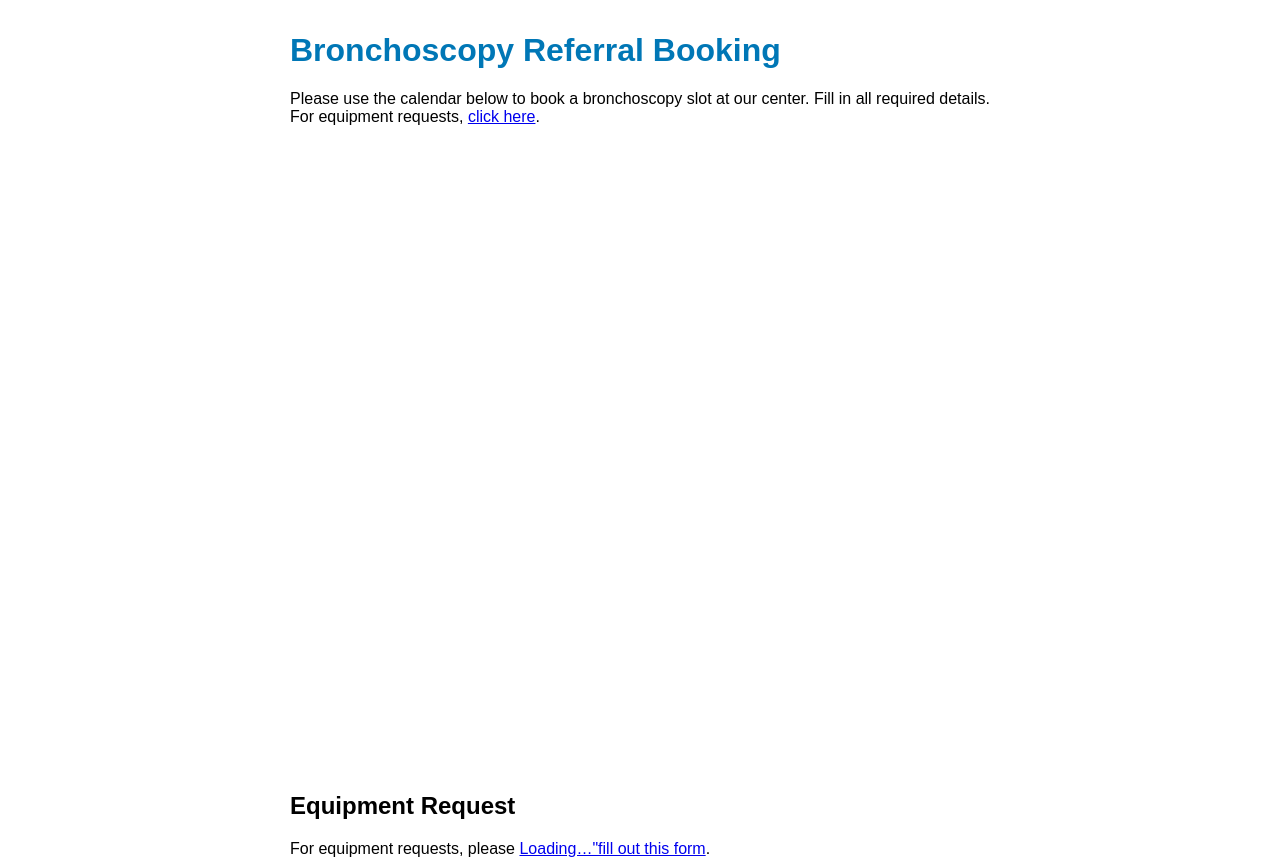
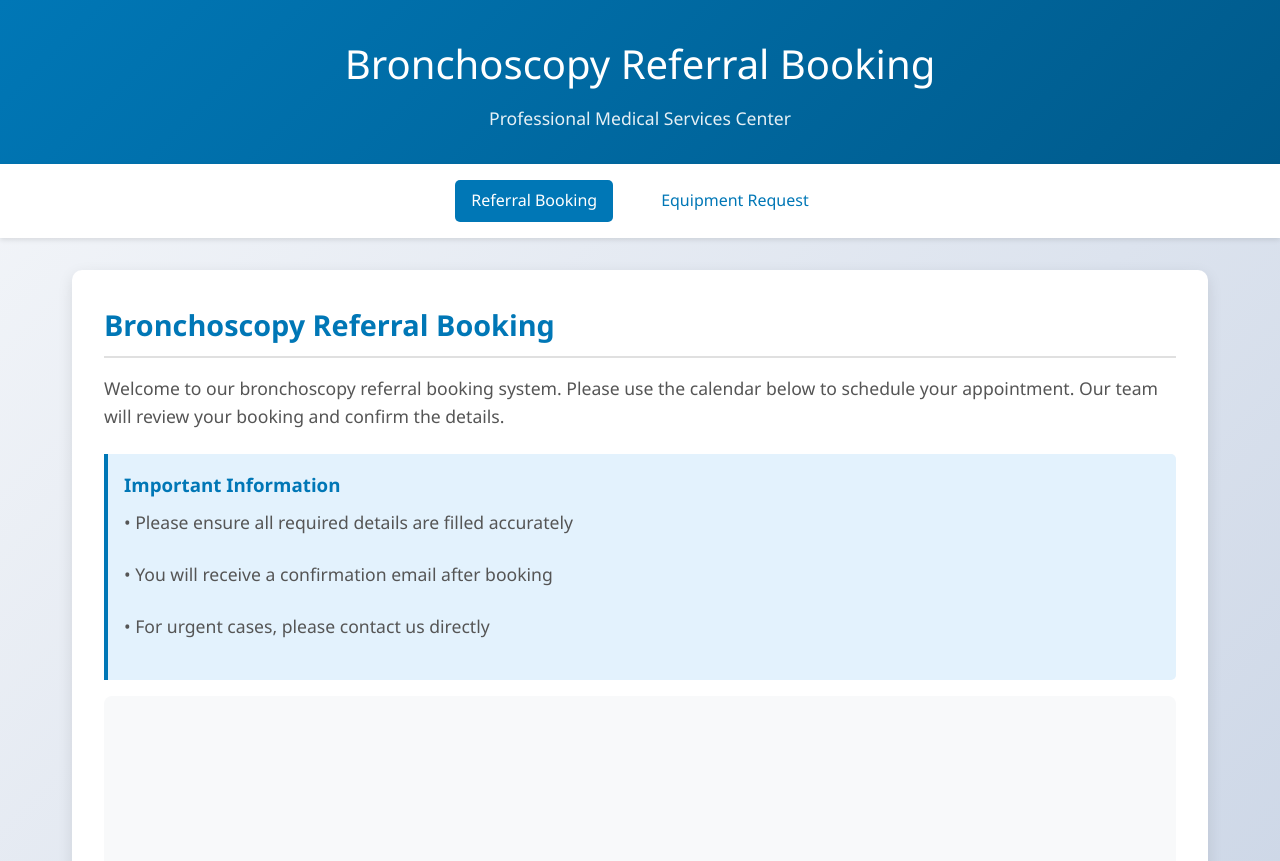
Before and after one commit to GitHubUser28/Bronchoscopy-Referral-Platform, a plain HTML site: page index.html in a window 1280 px wide. Shown: the top 861 px of the page. Drawn offline with Linux system fonts and the light colour scheme; a script that the page names is missing.

Commit message:
Update index.html

```diff
--- a/index.html
+++ b/index.html
@@ -5,25 +5,272 @@
   <title>Bronchoscopy Referral Booking</title>
   <meta name="viewport" content="width=device-width, initial-scale=1">
   <style>
-    body { font-family: Arial, sans-serif; margin: 2em; }
-    h1 { color: #0077b6; }
-    .container { max-width: 700px; margin: auto; }
+    * {
+      margin: 0;
+      padding: 0;
+      box-sizing: border-box;
+    }
+
+    body {
+      font-family: 'Segoe UI', Tahoma, Geneva, Verdana, sans-serif;
+      line-height: 1.6;
+      color: #333;
+      background: linear-gradient(135deg, #f5f7fa 0%, #c3cfe2 100%);
+      min-height: 100vh;
+    }
+
+    .header {
+      background: linear-gradient(135deg, #0077b6 0%, #005a8b 100%);
+      color: white;
+      padding: 2rem 0;
+      text-align: center;
+      box-shadow: 0 2px 10px rgba(0,0,0,0.1);
+    }
+
+    .header h1 {
+      font-size: 2.5rem;
+      margin-bottom: 0.5rem;
+      font-weight: 300;
+    }
+
+    .header p {
+      font-size: 1.1rem;
+      opacity: 0.9;
+    }
+
+    .nav {
+      background: white;
+      padding: 1rem 0;
+      box-shadow: 0 2px 5px rgba(0,0,0,0.1);
+      position: sticky;
+      top: 0;
+      z-index: 100;
+    }
+
+    .nav-container {
+      max-width: 1200px;
+      margin: 0 auto;
+      display: flex;
+      justify-content: center;
+      gap: 2rem;
+    }
+
+    .nav-link {
+      text-decoration: none;
+      color: #0077b6;
+      font-weight: 500;
+      padding: 0.5rem 1rem;
+      border-radius: 5px;
+      transition: all 0.3s ease;
+      cursor: pointer;
+    }
+
+    .nav-link:hover, .nav-link.active {
+      background: #0077b6;
+      color: white;
+    }
+
+    .container {
+      max-width: 1200px;
+      margin: 0 auto;
+      padding: 2rem;
+    }
+
+    .section {
+      background: white;
+      border-radius: 10px;
+      padding: 2rem;
+      margin-bottom: 2rem;
+      box-shadow: 0 5px 15px rgba(0,0,0,0.1);
+      transition: transform 0.3s ease;
+    }
+
+    .section:hover {
+      transform: translateY(-2px);
+    }
+
+    .section h2 {
+      color: #0077b6;
+      margin-bottom: 1rem;
+      font-size: 1.8rem;
+      border-bottom: 2px solid #e0e0e0;
+      padding-bottom: 0.5rem;
+    }
+
+    .section p {
+      margin-bottom: 1.5rem;
+      font-size: 1.1rem;
+      color: #555;
+    }
+
+    .calendly-container {
+      background: #f8f9fa;
+      border-radius: 8px;
+      padding: 1rem;
+      margin: 1rem 0;
+    }
+
+    .form-container {
+      background: #f8f9fa;
+      border-radius: 8px;
+      padding: 1rem;
+      margin: 1rem 0;
+      min-height: 600px;
+    }
+
+    .form-container iframe {
+      width: 100%;
+      height: 600px;
+      border: none;
+      border-radius: 5px;
+    }
+
+    .info-box {
+      background: #e3f2fd;
+      border-left: 4px solid #0077b6;
+      padding: 1rem;
+      margin: 1rem 0;
+      border-radius: 0 5px 5px 0;
+    }
+
+    .info-box h3 {
+      color: #0077b6;
+      margin-bottom: 0.5rem;
+    }
+
+    .hidden {
+      display: none;
+    }
+
+    .btn {
+      background: #0077b6;
+      color: white;
+      padding: 0.75rem 1.5rem;
+      border: none;
+      border-radius: 5px;
+      cursor: pointer;
+      font-size: 1rem;
+      transition: background 0.3s ease;
+      text-decoration: none;
+      display: inline-block;
+    }
+
+    .btn:hover {
+      background: #005a8b;
+    }
+
+    @media (max-width: 768px) {
+      .header h1 {
+        font-size: 2rem;
+      }
+
+      .nav-container {
+        flex-direction: column;
+        gap: 0.5rem;
+      }
+
+      .container {
+        padding: 1rem;
+      }
+
+      .section {
+        padding: 1.5rem;
+      }
+    }
   </style>
 </head>
 <body>
+  <div class="header">
+    <h1>Bronchoscopy Referral Booking</h1>
+    <p>Professional Medical Services Center</p>
+  </div>
+
+  <nav class="nav">
+    <div class="nav-container">
+      <a href="#booking" class="nav-link active" onclick="showSection('booking')">Referral Booking</a>
+      <a href="#equipment" class="nav-link" onclick="showSection('equipment')">Equipment Request</a>
+    </div>
+  </nav>
+
   <div class="container">
-    <h1>Bronchoscopy Referral Booking</h1>
+    <!-- Referral Booking Section -->
+    <div id="booking" class="section">
+      <h2>Bronchoscopy Referral Booking</h2>
       <p>
-      Please use the calendar below to book a bronchoscopy slot at our center. Fill in all required details.
-      For equipment requests, <a href="#equipment">click here</a>.
+        Welcome to our bronchoscopy referral booking system. Please use the calendar below to schedule your appointment.
+        Our team will review your booking and confirm the details.
       </p>
+
+      <div class="info-box">
+        <h3>Important Information</h3>
+        <p>• Please ensure all required details are filled accurately</p>
+        <p>• You will receive a confirmation email after booking</p>
+        <p>• For urgent cases, please contact us directly</p>
+      </div>
+
+      <div class="calendly-container">
         <!-- Calendly Inline Widget Begin -->
         <div class="calendly-inline-widget" data-url="https://calendly.com/kumar-aradhana/bronchoscopy-booking" style="min-width:320px;height:630px;"></div>
         <script type="text/javascript" src="https://assets.calendly.com/assets/external/widget.js" async></script>
         <!-- Calendly Inline Widget End -->
+      </div>
+    </div>
 
-    <h2 id="equipment">Equipment Request</h2>
-    <p>For equipment requests, please <a href="<iframe src="https://docs.google.com/forms/d/e/1FAIpQLSdBZ5jPwr5bZwqABwctfdqFpcRwaHPjl8uiqS-saxNyd_qyoA/viewform?embedded=true" width="640" height="1824" frameborder="0" marginheight="0" marginwidth="0">Loading…</iframe>"fill out this form</a>.</p>
+    <!-- Equipment Request Section -->
+    <div id="equipment" class="section hidden">
+      <h2>Equipment Request Form</h2>
+      <p>
+        Please use the form below to request specific equipment for your bronchoscopy procedure.
+        All requests will be reviewed and confirmed based on availability.
+      </p>
+
+      <div class="info-box">
+        <h3>Equipment Request Guidelines</h3>
+        <p>• Please specify the exact equipment needed</p>
+        <p>• Include any special requirements or specifications</p>
+        <p>• Requests should be submitted at least 48 hours in advance</p>
       </div>
+
+      <div class="form-container">
+        <iframe src="https://docs.google.com/forms/d/e/1FAIpQLSdBZ5jPwr5bZwqABwctfdqFpcRwaHPjl8uiqS-saxNyd_qyoA/viewform?embedded=true"
+                width="640" height="1824" frameborder="0" marginheight="0" marginwidth="0">
+          Loading…
+        </iframe>
+      </div>
+    </div>
+  </div>
+
+  <script>
+    function showSection(sectionId) {
+      // Hide all sections
+      const sections = document.querySelectorAll('.section');
+      sections.forEach(section => {
+        section.classList.add('hidden');
+      });
+
+      // Show the selected section
+      const selectedSection = document.getElementById(sectionId);
+      if (selectedSection) {
+        selectedSection.classList.remove('hidden');
+      }
+
+      // Update navigation active state
+      const navLinks = document.querySelectorAll('.nav-link');
+      navLinks.forEach(link => {
+        link.classList.remove('active');
+      });
+
+      // Add active class to clicked link
+      event.target.classList.add('active');
+    }
+
+    // Handle direct links to sections
+    window.addEventListener('load', function() {
+      const hash = window.location.hash.substring(1);
+      if (hash) {
+        showSection(hash);
+      }
+    });
+  </script>
 </body>
 </html>
```
Lines whose indentation alone changed are shown as unchanged.
